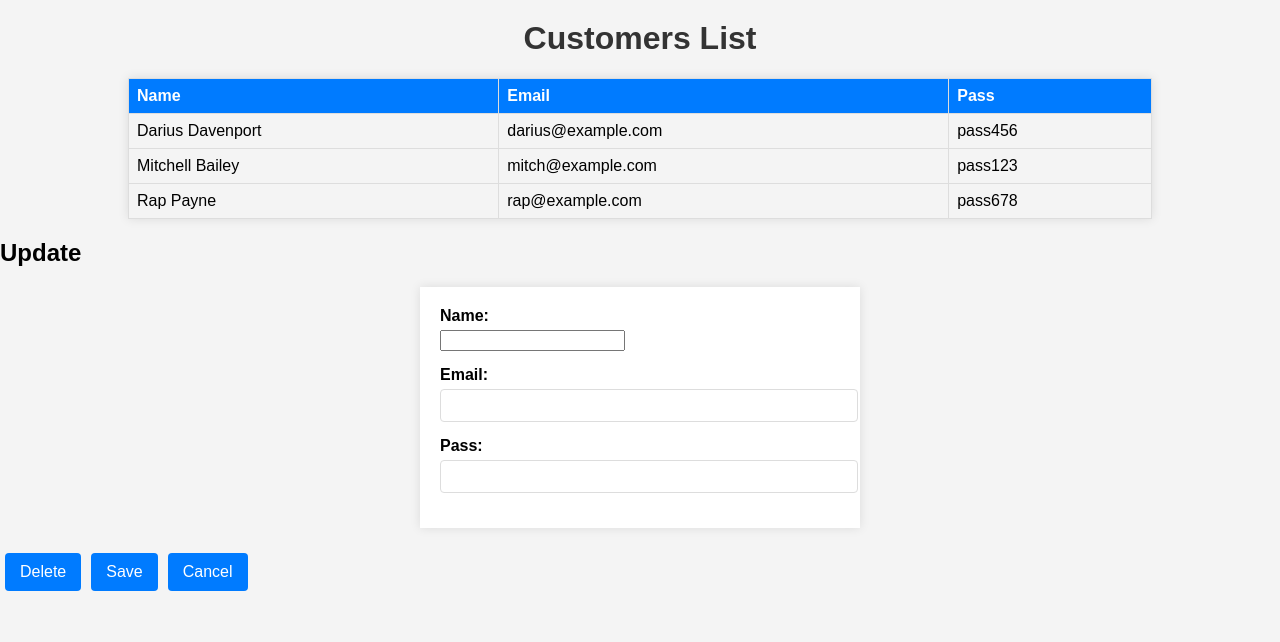
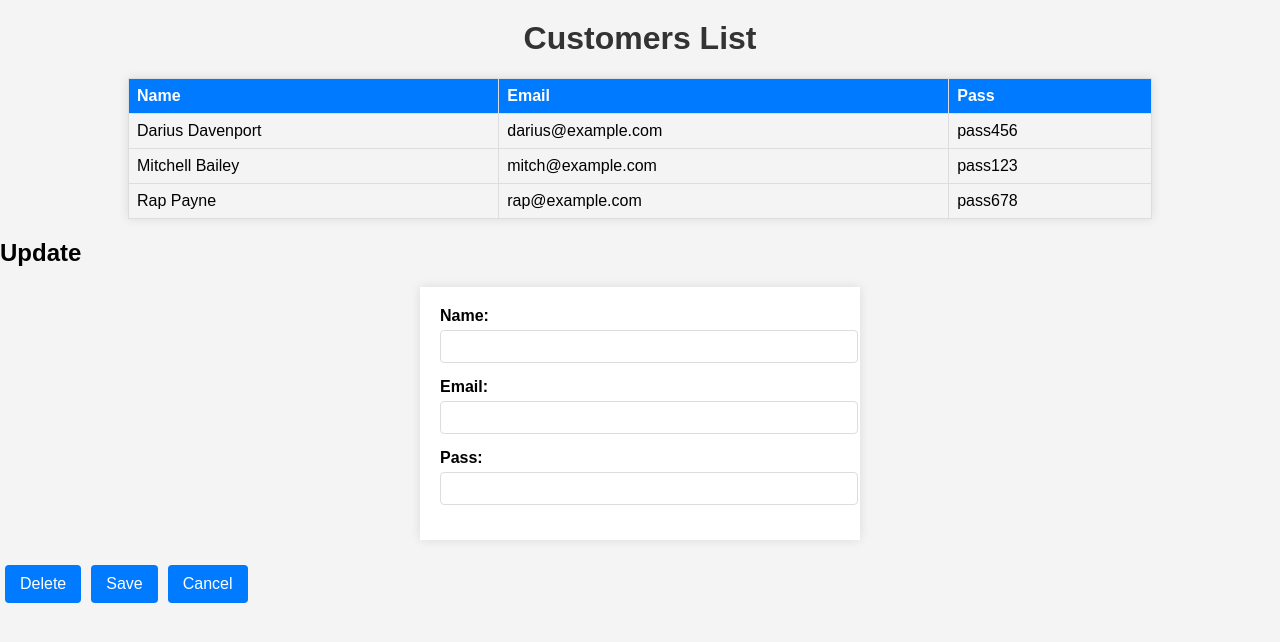
Before and after one commit to moneymitch11/react-app, a React (Vite) app in the folder react/: page / in a window 1280 px wide. Shown: the top 642 px of the page. Built offline with nearby package versions, Linux system fonts and the light colour scheme.

Commit message:
Rap Helped with Errors and Functionality

```diff
--- a/react/src/App.jsx
+++ b/react/src/App.jsx
@@ -5,8 +5,8 @@ import { useState } from 'react';
 
 function App() {
 
-    const [customers,setCustomers] = useState([])
-    const [option, setOption] = useState({name:"",emal:"",pass:""})
+    const [customers, setCustomers] = useState(customer_data)
+    const [currentCustomer, setCurrentCustomer] = useState({name:"",emal:"",pass:""})
     return (
   <>
     <h1>Customers List</h1>
@@ -19,10 +19,10 @@ function App() {
             </tr>
         </thead>
         <tbody>
-            <Customers customers={customer_data} setOption={setOption} current={option}/>
+            <Customers customers={customers} setCurrentCustomer={setCurrentCustomer} current={currentCustomer}/>
         </tbody>
     </table>
-    <UpdateForm current={option} setOption={setOption} customers={customer_data} setCustomers={setCustomers}/>
+    <UpdateForm current={currentCustomer} setOption={setCurrentCustomer} customers={customers} setCustomers={setCustomers}/>
   </>
   )
 }
--- a/react/src/components/Customer.jsx
+++ b/react/src/components/Customer.jsx
@@ -1,13 +1,13 @@
 import { UpdateForm } from "./UpdateForm"
 
-export const Customer = ( {customer, setOption, option} ) => {
+export const Customer = ( {customer, setCurrentCustomer, currentCustomer} ) => {
 
     const handleListClick = () =>{
-        setOption(customer)
-        console.log(option)
-        return (
-            <UpdateForm current={option}/>
-        )
+        setCurrentCustomer(customer)
+        console.log(customer)
+        /* return (
+            <UpdateForm current={currentCustomer}/>
+        ) */
     }
 
 
--- a/react/src/components/Customers.jsx
+++ b/react/src/components/Customers.jsx
@@ -1,11 +1,9 @@
 import { Customer } from "./Customer"
 
 
-export const Customers = ( {customers, setOption, current } ) => {
+export const Customers = ( {customers, setCurrentCustomer, current } ) => {
 
-    let counter = 1;
-    customers = customers.map(cust => ({...cust, id: counter++}))
     return (
-      customers.map(c => <Customer customer={c} key={c.id} setOption={setOption} option={current}/>)
+      customers.map(c => <Customer customer={c} key={c.id} setCurrentCustomer={setCurrentCustomer} currentCustomer={current}/>)
     )
 }
--- a/react/src/components/UpdateForm.jsx
+++ b/react/src/components/UpdateForm.jsx
@@ -1,10 +1,21 @@
-import {useState} from 'react';
+import {useState, useEffect} from 'react';
+
 export const UpdateForm = ( {current, setOption, customers, setCustomers} ) => {
 
     let updatedCustomers
-    const ondeleteclick = (id) =>{
-        updatedCustomers = customers.filter(c => c.id !== +id);
-        console.log(updatedCustomers)
+
+    const [name, setName] = useState("");
+    const [email, setEmail] = useState("");
+    const [pass, setPass] = useState("");
+
+    useEffect(() => {
+        setName(current?.name??"")
+        setEmail(current?.email??"")
+        setPass(current?.pass??"")
+    }, [current])
+    const ondeleteclick = (customer) =>{
+        updatedCustomers = customers.filter(c => c !== customer);
+        console.log({updatedCustomers,customer})
         setCustomers(updatedCustomers)
     }
 
@@ -21,16 +32,16 @@ export const UpdateForm = ( {current, setOption, customers, setCustomers} ) => {
         <h2>Update</h2>
       <form action="update">
         <div>
-            <label>Name: </label><input type="name" value={current.name}/>
+            <label>Name: </label><input type="text" value={name} onChange={e => setName(e.target.value)}/>
         </div>
         <div>
-            <label>Email: </label><input type="email" value={current.email}/>
+            <label>Email: </label><input type="email" value={email} onChange={e => setEmail(e.target.value)}/>
         </div>
         <div>
-            <label>Pass: </label><input type="password" value={current.pass}/>
+            <label>Pass: </label><input type="password" value={pass} onChange={e => setPass(e.target.value)}/>
         </div>
       </form>
-      <button onClick={ondeleteclick}>Delete</button>
+      <button onClick={() => ondeleteclick(current)}>Delete</button>
       <button onClick={onsaveclick}>Save</button>
       <button onClick={oncancelclick}>Cancel</button>
         </>
--- a/react/src/customers.json
+++ b/react/src/customers.json
@@ -1,15 +1,18 @@
 [{
     "name": "Darius Davenport",
     "email": "darius@example.com",
-    "pass": "pass456"
+    "pass": "pass456",
+    "id":7
 },
 {
     "name": "Mitchell Bailey",
     "email": "mitch@example.com",
-    "pass": "pass123"
+    "pass": "pass123",
+    "id":6
 },
 {
     "name": "Rap Payne",
     "email": "rap@example.com",
-    "pass": "pass678"
+    "pass": "pass678",
+    "id":3
 }]
```
